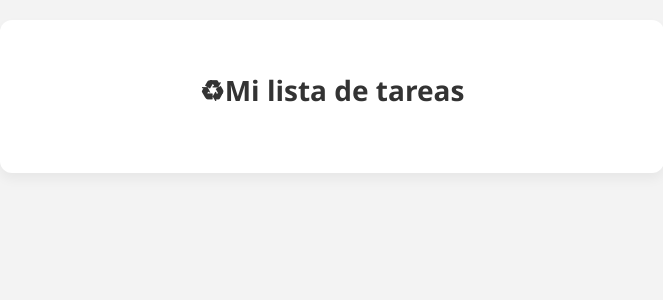
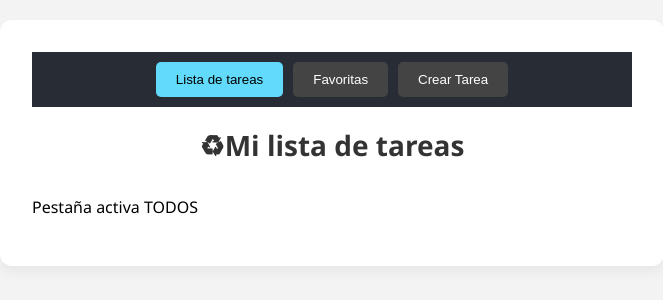
Before and after one commit to javier-ibanez-vizuete/react-todo-app, a React (Vite) app: page / in a window 1280 px wide. Shown: the top 300 px of the page, without its empty margins (308-971 px from the left). Built offline with nearby package versions, Linux system fonts and the light colour scheme.

Commit message:
feat(navigation): create navigation bar

```diff
--- a/src/App.jsx
+++ b/src/App.jsx
@@ -1,9 +1,19 @@
+import { useState } from "react";
 import "./App.css";
+import { Navigation } from "./components/Navigation/Navigation";
+import { Tabs } from "./components/Navigation/Tabs";
+
+const INITIAL_TAB = Object.keys(Tabs)[0];
 
 export const App = () => {
-    return (
-        <div className="app-container">
-            <h1 className="app-title">♻Mi lista de tareas</h1>
-        </div>
-    );
+	const [activeTab, setActiveTab] = useState(INITIAL_TAB);
+
+	return (
+		<div className="app-container">
+			<Navigation activeTab={activeTab} setActiveTab={setActiveTab} />
+			<h1 className="app-title">♻Mi lista de tareas</h1>
+
+			<p>Pestaña activa {activeTab}</p>
+		</div>
+	);
 };
--- /dev/null
+++ b/src/components/Navigation/Navigation.jsx
@@ -0,0 +1,20 @@
+import { Tabs } from "./Tabs";
+import "./Navigation.css";
+
+export const Navigation = ({ activeTab, setActiveTab }) => {
+	return (
+		<nav className="nav">
+			{Object.entries(Tabs).map(([property, value]) => {
+				return (
+					<button
+						key={property}
+						className={`tab ${activeTab === property ? "active" : ""}`}
+						onClick={() => setActiveTab(property)}
+					>
+						{value}
+					</button>
+				);
+			})}
+		</nav>
+	);
+};
--- a/src/components/Navigation/Tabs.js
+++ b/src/components/Navigation/Tabs.js
@@ -1,5 +1,5 @@
 export const Tabs = {
-    TODOS: "Lista de Tareas",
-    FAVORITES: "Favoritas",
-    NEW_TODO: "Crear Tarea",
-}
+	TODOS: "Lista de tareas",
+	FAVORITES: "Favoritas",
+	NEW_TODOS: "Crear Tarea",
+};
```
